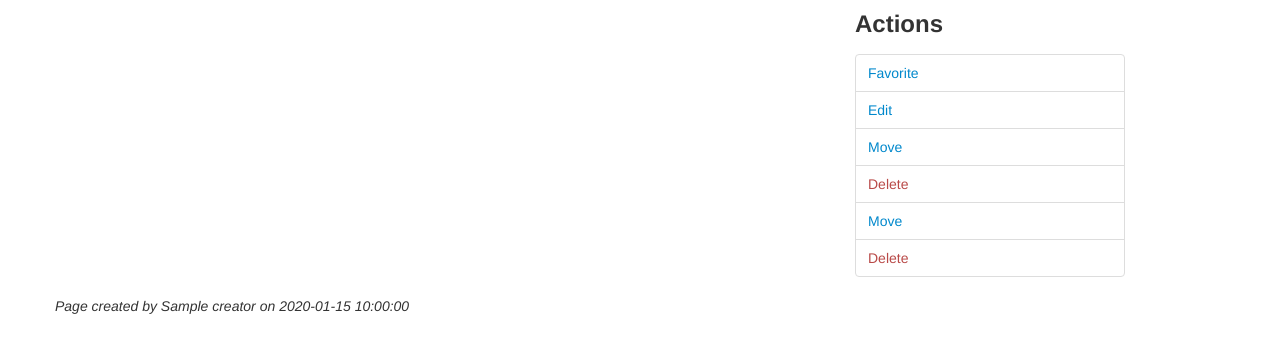
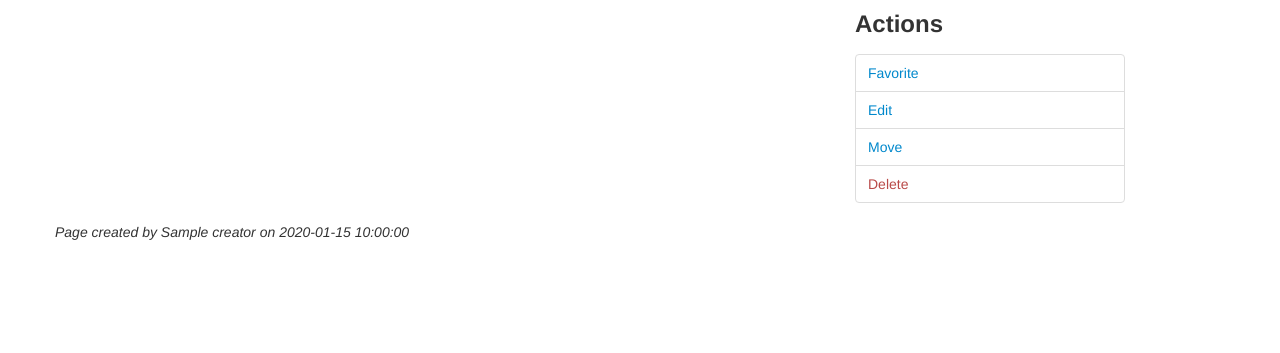
Before and after one commit to jzengerling/WikiWiki5, a Flask app: template wiki/web/templates/page.html in a window 1280 px wide. Shown: the part 256-609 px from the top of the page. Run offline with Flask 2, Linux system fonts and the light colour scheme; the template is opened without the code that fills it: most values are stand-ins (such as "Sample title", 1, 10 or a date in 2020); some libraries are stand-ins or nearby versions.

```diff
--- a/wiki/web/templates/page.html
+++ b/wiki/web/templates/page.html
@@ -33,8 +33,6 @@
 <ul class="nav nav-tabs nav-stacked">
     <li><a href="{{ url_for('wiki.favorite', url=page.url) }}">Favorite</a></li>
 	<li><a href="{{ url_for('wiki.edit', url=page.url) }}">Edit</a></li>
-  <li><a href="{{ url_for('wiki.move', url=page.url) }}">Move</a></li>
-  <li><a href="#confirmDelete" data-toggle="modal" class="text-error">Delete</a></li>
     <li><a href="{{ url_for('wiki.move', url=page.url) }}">Move</a></li>
     <li><a href="#confirmDelete" data-toggle="modal" class="text-error">Delete</a></li>
 </ul>
```
